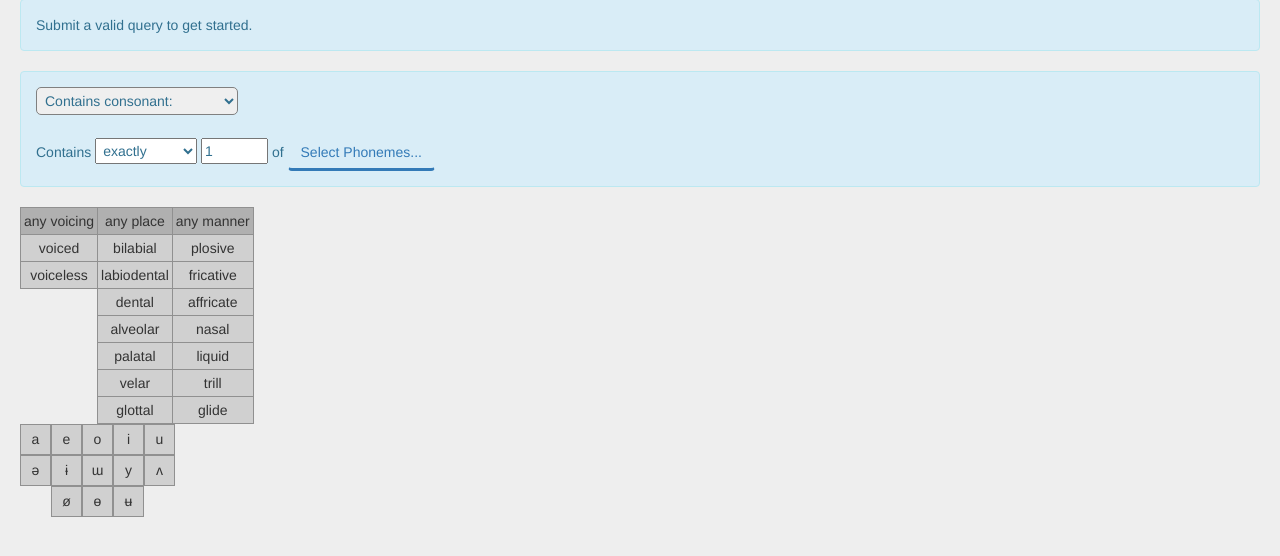
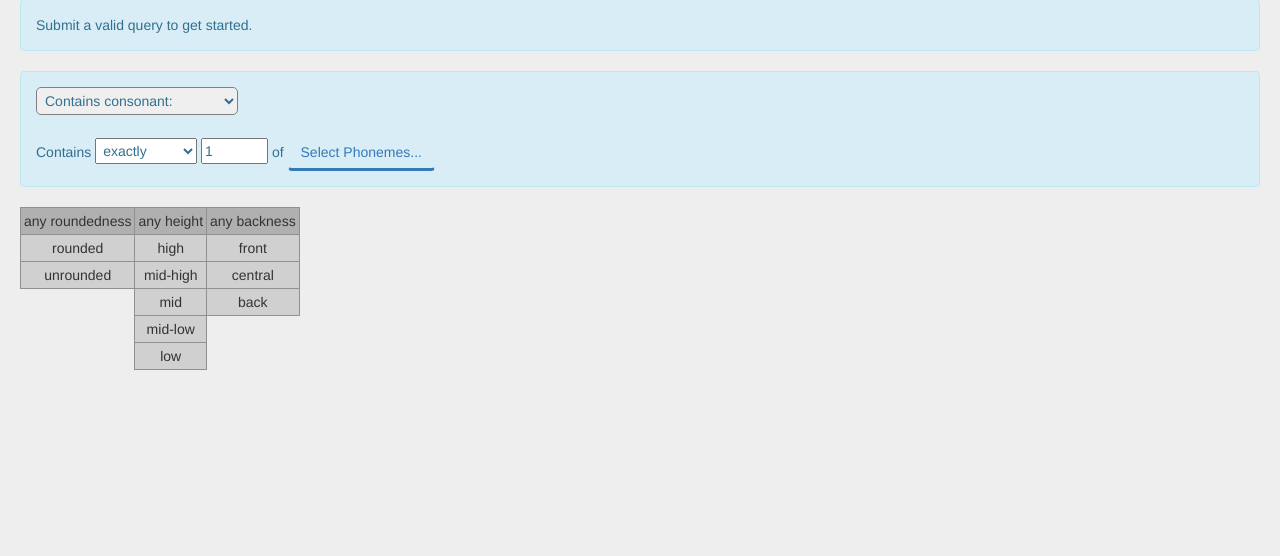
Before and after one commit to Kattusite/linguistics-db, a Flask app: page / in a window 1280 px wide. Shown: the part 145-701 px from the top of the page. Run offline with Flask 2, Linux system fonts and the light colour scheme; some libraries are stand-ins or nearby versions.

Commit message:
Working GUI for natural class selector
But the backend broke temporarily

```diff
--- a/app/lingdb_client.py
+++ b/app/lingdb_client.py
@@ -5,7 +5,7 @@
 
 import os, re
 from lingdb import LingDB
-from phonemes import VOWEL_GLYPHS, CONSONANT_GLYPHS
+from phonemes import vowels, consonants
 from data import language_data
 import phonemes
 
@@ -234,6 +234,8 @@ def queryForSyllable(query):
 #                                Helper Methods
 #############################################################################
 # Reconstruct the consonant glyphs provided in the given consonant bitstring
+# This function is deprecated (I'm not sure what it was ever useful for, and it's outdated)
+"""
 def getConsonantGlyphsFromBitstring(consonants):
     # init_DB()
     results = []
@@ -241,3 +243,4 @@ def getConsonantGlyphsFromBitstring(consonants):
         if c == "1":
             results.append(CONSONANT_GLYPHS[i])
     return results
+"""
--- a/app/static/css/front.css
+++ b/app/static/css/front.css
@@ -20,6 +20,16 @@ body {
 #vbox-template {
   display: none;
 }
+
+#ccbox-template {
+  display: none;
+}
+
+/*
+#vcbox-template {
+  display: none;
+}
+*/
 
 #trait-div-template {
    display: none;
@@ -80,6 +90,14 @@ body {
   border-bottom: 3px solid;
 }
 
+.ccbox-selector-init {
+  border-bottom: 3px solid;
+}
+
+.vcbox-selector-init {
+  border-bottom: 3px solid;
+}
+
 .pbox-label.pbox-label-selected {
   background-color: #b0b0b0;
 }
--- a/app/templates/front.html
+++ b/app/templates/front.html
@@ -83,7 +83,7 @@
            title="<b>Select phonemes</b>"
            data-content="Loading...">Select Phonemes...</a>
       </div>
-      <div id="consonant-class-selector-template" class="inactive-trait">
+      <div id="consonant-class-selector-template" class="inactive-trait">Contains
         <select class="mode-selector">
           <option>exactly</option>
           <option>at least</option>
@@ -93,35 +93,12 @@
           <option>not equal to</option>
         </select>
         <input class="k-input" type="text" size="5" placeholder="1" value="1"> of
-        <br>
-        <div class="class-selector">
-          <!-- TODO make this a pretty custom div like phoneme selector -->
-          <select class="">
-            <option>Any voicing</option>
-            <option>Voiced</option>
-            <option>Voiceless</option>
-          </select>
-          <select class="">
-            <option>Any place</option>
-            <option>Bilabial</option>
-            <option>Labiodental</option>
-            <option>Dental</option>
-            <option>Alveolar</option>
-            <option>Palatal</option>
-            <option>Velar</option>
-            <option>Glottal</option>
-          </select>
-          <select class="">
-            <option>Any manner</option>
-            <option>Plosive</option>
-            <option>Fricative</option>
-            <option>Affricate</option>
-            <option>Nasal</option>
-            <option>Liquid</option>
-            <option>Trill</option>
-            <option>Glide</option>
-          </select>
-        </div>
+        <a class="ccbox-selector-uninit btn btn-outline-secondary"
+           role="button"
+           data-html="true"
+           data-toggle="popover"
+           title="<b>Select natural classes</b>"
+           data-content="Loading...">Select natural classes...</a>
       </div>
       <div id="vowel-selector-template" class="inactive-trait">Contains
         <select class="mode-selector">
@@ -140,8 +117,22 @@
            title="<b>Select phonemes</b>"
            data-content="Loading...">Select Phonemes...</a>
       </div>
-      <div id="vowel-class-selector-template" class="inactive-trait">
-        Vowel class selector - coming soon
+      <div id="vowel-class-selector-template" class="inactive-trait">Contains
+        <select class="mode-selector">
+          <option>exactly</option>
+          <option>at least</option>
+          <option>at most</option>
+          <option>less than</option>
+          <option>more than</option>
+          <option>not equal to</option>
+        </select>
+        <input class="k-input" type="text" size="5" placeholder="1" value="1"> of
+        <a class="vcbox-selector-uninit btn btn-outline-secondary"
+           role="button"
+           data-html="true"
+           data-toggle="popover"
+           title="<b>Select natural classes</b>"
+           data-content="Loading...">Select natural classes...</a>
       </div>
       <div id="consonant-places-template" class="inactive-trait">
         3+ Places of Consonant Articulation
@@ -169,7 +160,7 @@
     <div id="cbox-template">
       <table>
         <!-- tablebody automatically generated by pbox-gen.py -->
-        <tablebody>
+        <tbody>
           <tr>
             <td><div id="cbox-n-template" class="pbox-label" onclick=handlePboxLabel(this)>n</div></td>
             <td><div id="cbox-t-template" class="pbox-label" onclick=handlePboxLabel(this)>t</div></td>
@@ -205,14 +196,14 @@
             <td><div id="cbox-x-template" class="pbox-label" onclick=handlePboxLabel(this)>x</div></td>
             <td><div id="cbox-v-template" class="pbox-label" onclick=handlePboxLabel(this)>v</div></td>
           </tr>
-        </tablebody>
+        </tbody>
       </table>
     </div>
     <!-- Template for the vowel selector. -->
     <div id="vbox-template">
       <table>
         <!-- tablebody automatically generated by pbox-gen.py -->
-        <tablebody>
+        <tbody>
           <tr>
             <td><div id="vbox-a-template" class="pbox-label" onclick=handlePboxLabel(this)>a</div></td>
             <td><div id="vbox-e-template" class="pbox-label" onclick=handlePboxLabel(this)>e</div></td>
@@ -232,7 +223,7 @@
             <td><div id="vbox-ø-template" class="pbox-label" onclick=handlePboxLabel(this)>ø</div></td>
             <td><div id="vbox-ɵ-template" class="pbox-label" onclick=handlePboxLabel(this)>ɵ</div></td>
             <td><div id="vbox-ʉ-template" class="pbox-label" onclick=handlePboxLabel(this)>ʉ</div></td>
-        </tablebody>
+        </tbody>
       </table>
     </div>
 
@@ -240,48 +231,48 @@
     <div id="ccbox-template">
       <table>
         <!-- tablebody automatically generated by cbox-gen.py -->
-        <tablebody>
+        <tbody class="consonant-class-selector">
           <tr>
-            <td class="clbox-label clbox-label-selected clbox-label-voicing" onclick="handleClboxLabel(this)">any voicing</td>
-            <td class="clbox-label clbox-label-selected clbox-label-place" onclick="handleClboxLabel(this)">any place</td>
-            <td class="clbox-label clbox-label-selected clbox-label-manner" onclick="handleClboxLabel(this)">any manner</td>
+            <td class="clbox-label clbox-label-selected clbox-label-0" onclick="handleClboxLabel(this)">any voicing</td>
+            <td class="clbox-label clbox-label-selected clbox-label-1" onclick="handleClboxLabel(this)">any place</td>
+            <td class="clbox-label clbox-label-selected clbox-label-2" onclick="handleClboxLabel(this)">any manner</td>
           </tr>
           <tr>
-            <td class="clbox-label clbox-label-voicing" onclick="handleClboxLabel(this)">voiced</td>
-            <td class="clbox-label clbox-label-place" onclick="handleClboxLabel(this)">bilabial</td>
-            <td class="clbox-label clbox-label-manner" onclick="handleClboxLabel(this)">plosive</td>
+            <td class="clbox-label clbox-label-0" onclick="handleClboxLabel(this)">voiced</td>
+            <td class="clbox-label clbox-label-1" onclick="handleClboxLabel(this)">bilabial</td>
+            <td class="clbox-label clbox-label-2" onclick="handleClboxLabel(this)">plosive</td>
           </tr>
           <tr>
-            <td class="clbox-label clbox-label-voicing" onclick="handleClboxLabel(this)">voiceless</td>
-            <td class="clbox-label clbox-label-place" onclick="handleClboxLabel(this)">labiodental</td>
-            <td class="clbox-label clbox-label-manner" onclick="handleClboxLabel(this)">fricative</td>
+            <td class="clbox-label clbox-label-0" onclick="handleClboxLabel(this)">voiceless</td>
+            <td class="clbox-label clbox-label-1" onclick="handleClboxLabel(this)">labiodental</td>
+            <td class="clbox-label clbox-label-2" onclick="handleClboxLabel(this)">fricative</td>
           </tr>
           <tr>
             <td class="clbox-label-empty"></td>
-            <td class="clbox-label clbox-label-place" onclick="handleClboxLabel(this)">dental</td>
-            <td class="clbox-label clbox-label-manner" onclick="handleClboxLabel(this)">affricate</td>
+            <td class="clbox-label clbox-label-1" onclick="handleClboxLabel(this)">dental</td>
+            <td class="clbox-label clbox-label-2" onclick="handleClboxLabel(this)">affricate</td>
           </tr>
           <tr>
             <td class="clbox-label-empty"></td>
-            <td class="clbox-label clbox-label-place" onclick="handleClboxLabel(this)">alveolar</td>
-            <td class="clbox-label clbox-label-manner" onclick="handleClboxLabel(this)">nasal</td>
+            <td class="clbox-label clbox-label-1" onclick="handleClboxLabel(this)">alveolar</td>
+            <td class="clbox-label clbox-label-2" onclick="handleClboxLabel(this)">nasal</td>
           </tr>
           <tr>
             <td class="clbox-label-empty"></td>
-            <td class="clbox-label clbox-label-place" onclick="handleClboxLabel(this)">palatal</td>
-            <td class="clbox-label clbox-label-manner" onclick="handleClboxLabel(this)">liquid</td>
+            <td class="clbox-label clbox-label-1" onclick="handleClboxLabel(this)">palatal</td>
+            <td class="clbox-label clbox-label-2" onclick="handleClboxLabel(this)">liquid</td>
           </tr>
           <tr>
             <td class="clbox-label-empty"></td>
-            <td class="clbox-label clbox-label-place" onclick="handleClboxLabel(this)">velar</td>
-            <td class="clbox-label clbox-label-manner" onclick="handleClboxLabel(this)">trill</td>
+            <td class="clbox-label clbox-label-1" onclick="handleClboxLabel(this)">velar</td>
+            <td class="clbox-label clbox-label-2" onclick="handleClboxLabel(this)">trill</td>
           </tr>
           <tr>
             <td class="clbox-label-empty"></td>
-            <td class="clbox-label clbox-label-place" onclick="handleClboxLabel(this)">glottal</td>
-            <td class="clbox-label clbox-label-manner" onclick="handleClboxLabel(this)">glide</td>
+            <td class="clbox-label clbox-label-1" onclick="handleClboxLabel(this)">glottal</td>
+            <td class="clbox-label clbox-label-2" onclick="handleClboxLabel(this)">glide</td>
           </tr>
-        </tablebody>
+        </tbody>
       </table>
     </div>
 
@@ -289,27 +280,38 @@
     <div id="vcbox-template">
       <table>
         <!-- tablebody automatically generated by cbox-gen.py -->
-        <tablebody>
+        <tbody class="vowel-class-selector">
           <tr>
-            <td><div id="vbox-a-template" class="pbox-label" onclick=handlePboxLabel(this)>a</div></td>
-            <td><div id="vbox-e-template" class="pbox-label" onclick=handlePboxLabel(this)>e</div></td>
-            <td><div id="vbox-o-template" class="pbox-label" onclick=handlePboxLabel(this)>o</div></td>
-            <td><div id="vbox-i-template" class="pbox-label" onclick=handlePboxLabel(this)>i</div></td>
-            <td><div id="vbox-u-template" class="pbox-label" onclick=handlePboxLabel(this)>u</div></td>
+            <td class="clbox-label clbox-label-selected clbox-label-0" onclick="handleClboxLabel(this)">any roundedness</td>
+            <td class="clbox-label clbox-label-selected clbox-label-1" onclick="handleClboxLabel(this)">any height</td>
+            <td class="clbox-label clbox-label-selected clbox-label-2" onclick="handleClboxLabel(this)">any backness</td>
           </tr>
           <tr>
-            <td><div id="vbox-ə-template" class="pbox-label" onclick=handlePboxLabel(this)>ə</div></td>
-            <td><div id="vbox-ɨ-template" class="pbox-label" onclick=handlePboxLabel(this)>ɨ</div></td>
-            <td><div id="vbox-ɯ-template" class="pbox-label" onclick=handlePboxLabel(this)>ɯ</div></td>
-            <td><div id="vbox-y-template" class="pbox-label" onclick=handlePboxLabel(this)>y</div></td>
-            <td><div id="vbox-ʌ-template" class="pbox-label" onclick=handlePboxLabel(this)>ʌ</div></td>
+            <td class="clbox-label clbox-label-0" onclick="handleClboxLabel(this)">rounded</td>
+            <td class="clbox-label clbox-label-1" onclick="handleClboxLabel(this)">high</td>
+            <td class="clbox-label clbox-label-2" onclick="handleClboxLabel(this)">front</td>
           </tr>
           <tr>
-            <td><div class="pbox-label-empty"></div></td>
-            <td><div id="vbox-ø-template" class="pbox-label" onclick=handlePboxLabel(this)>ø</div></td>
-            <td><div id="vbox-ɵ-template" class="pbox-label" onclick=handlePboxLabel(this)>ɵ</div></td>
-            <td><div id="vbox-ʉ-template" class="pbox-label" onclick=handlePboxLabel(this)>ʉ</div></td>
-        </tablebody>
+            <td class="clbox-label clbox-label-0" onclick="handleClboxLabel(this)">unrounded</td>
+            <td class="clbox-label clbox-label-1" onclick="handleClboxLabel(this)">mid-high</td>
+            <td class="clbox-label clbox-label-2" onclick="handleClboxLabel(this)">central</td>
+          </tr>
+          <tr>
+            <td class="clbox-label-empty"></td>
+            <td class="clbox-label clbox-label-1" onclick="handleClboxLabel(this)">mid</td>
+            <td class="clbox-label clbox-label-2" onclick="handleClboxLabel(this)">back</td>
+          </tr>
+          <tr>
+            <td class="clbox-label-empty"></td>
+            <td class="clbox-label clbox-label-1" onclick="handleClboxLabel(this)">mid-low</td>
+            <td class="clbox-label-empty"></td>
+          </tr>
+          <tr>
+            <td class="clbox-label-empty"></td>
+            <td class="clbox-label clbox-label-1" onclick="handleClboxLabel(this)">low</td>
+            <td class="clbox-label-empty"></td>
+          </tr>
+        </tbody>
       </table>
     </div>
 
--- a/lingdb/__init__.py
+++ b/lingdb/__init__.py
@@ -1,5 +1,4 @@
 from . import csv_importer, language, const
-from phonemes import VOWEL_GLYPHS, CONSONANT_GLYPHS
 from data.const import *
 import json
 
--- a/lingdb/csv_importer.py
+++ b/lingdb/csv_importer.py
@@ -1,5 +1,5 @@
 from . import language
-from phonemes import CONSONANT_GLYPHS, VOWEL_GLYPHS
+from phonemes import consonants, vowels
 from .const import *
 import csv
 
--- a/phonemes/__init__.py
+++ b/phonemes/__init__.py
@@ -1,7 +1 @@
 from . import consonants, vowels
-
-VOWEL_GLYPHS = vowels.VOWEL_GLYPHS
-CONSONANT_GLYPHS = consonants.CONSONANT_GLYPHS
-
-VOWEL_CLASSES = vowels.VOWEL_CLASSES
-CONSONANT_CLASSES = consonants.CONSONANT_CLASSES
```
Also changed, not shown: app/static/js/front.js (+117 -28 lines), clbox-gen.py (+22 -24 lines), lingdb/language.py (+5 -5 lines), pbox-gen.py (+4 -4 lines), phonemes/consonants.py (+11 -5 lines), phonemes/vowels.py (+83 -18 lines).
